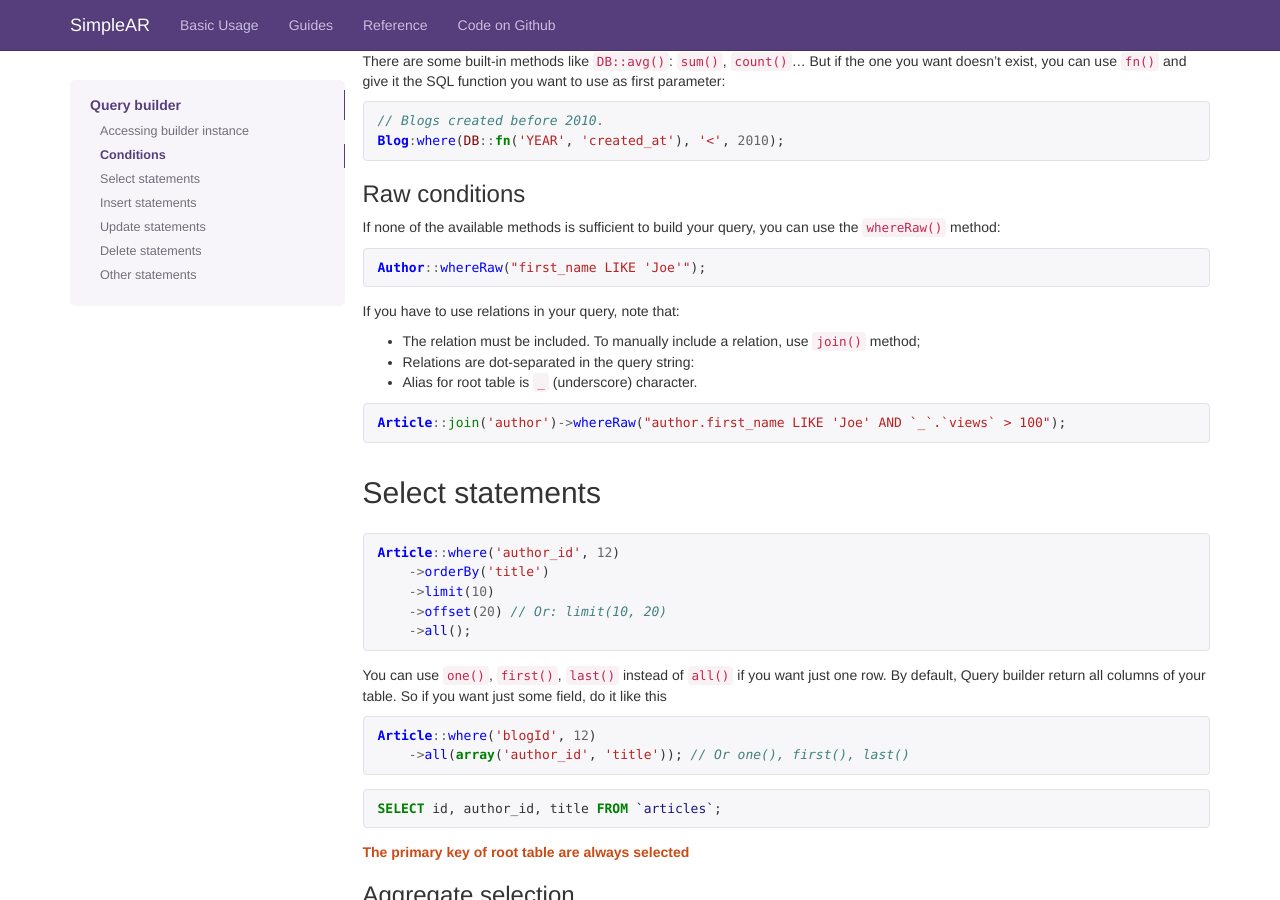
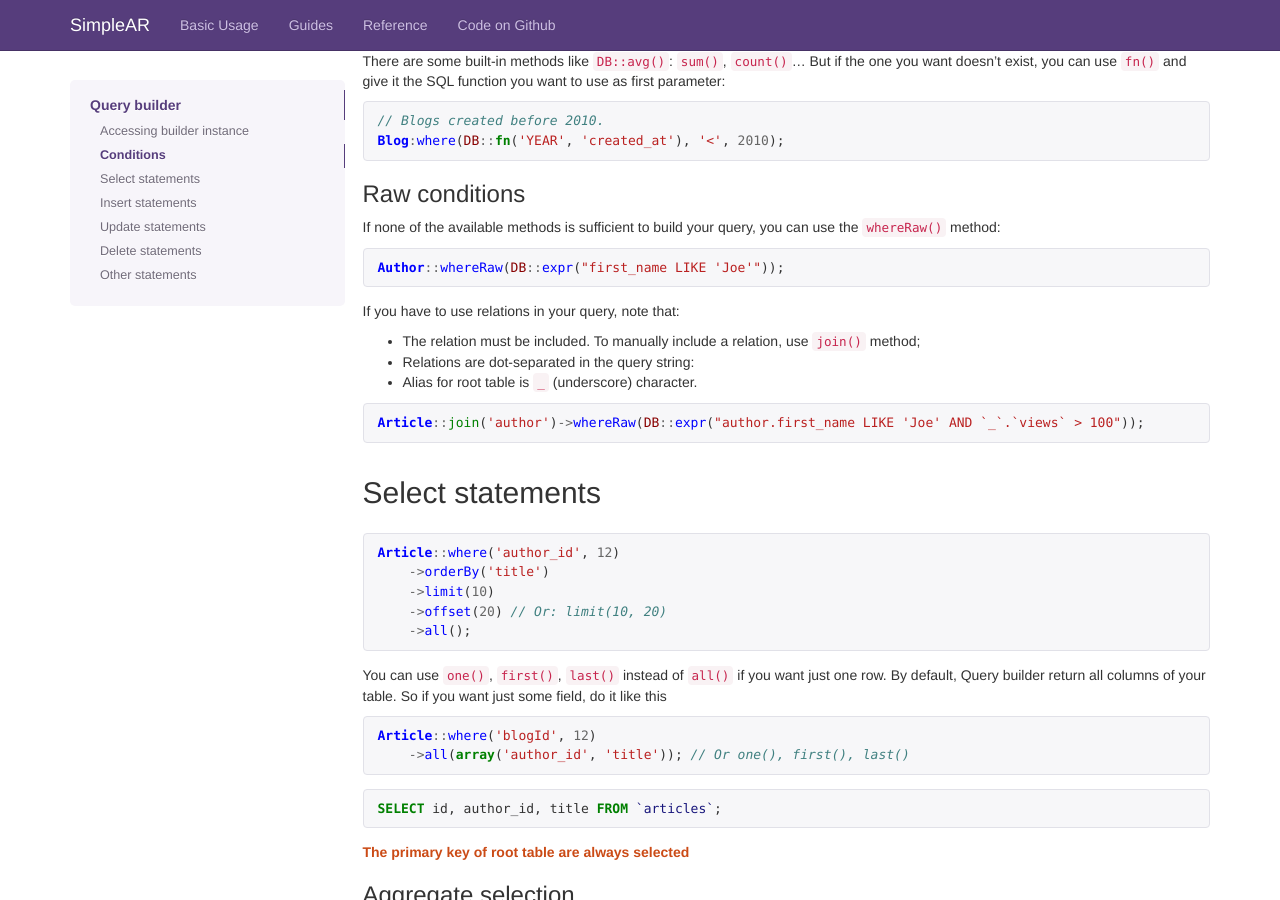
Before and after one commit to Lebugg/SimpleAR, a Jekyll site: the page built from articles/guides/builder.md, in a window 1280 px wide and 900 px high, scrolled down 4292 px. Built offline with Jekyll 4.4.1, drawn with Linux system fonts in a browser that asks for light colours; some web fonts are replaced; Markdown is read by kramdown in place of the engine named in the settings.

Commit message:
fix doc whereRaw

```diff
--- a/articles/guides/builder.md
+++ b/articles/guides/builder.md
@@ -270,7 +270,7 @@ If none of the available methods is sufficient to build your query, you can use
 the `whereRaw()` method:
 
 {% highlight php startinline %}
-Author::whereRaw("first_name LIKE 'Joe'");
+Author::whereRaw(DB::expr("first_name LIKE 'Joe'"));
 {% endhighlight %}
 
 If you have to use relations in your query, note that:
@@ -280,7 +280,7 @@ method;
 * Relations are dot-separated in the query string:
 * Alias for root table is `_` (underscore) character.
 {% highlight php startinline %}
-Article::join('author')->whereRaw("author.first_name LIKE 'Joe' AND `_`.`views` > 100");
+Article::join('author')->whereRaw(DB::expr("author.first_name LIKE 'Joe' AND `_`.`views` > 100"));
 {% endhighlight %}
 
 ## Select statements
```
